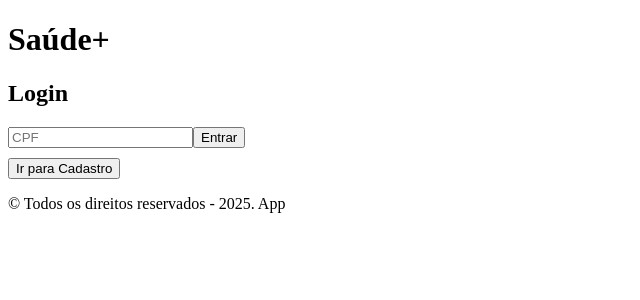
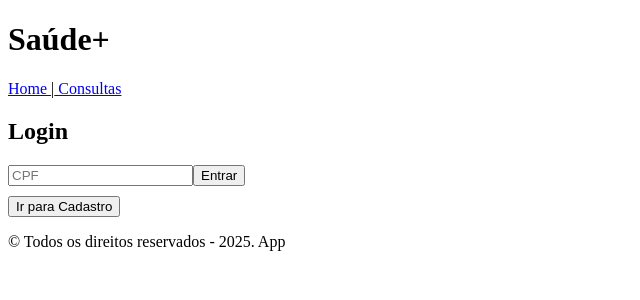
Before and after one commit to Challenge-1TDSPF-RRP/Front-End-Sprint-3, a React (Vite) app in the folder Saúde+/: page / in a window 1280 px wide. Shown: the top 300 px of the page, without its empty margins (0-640 px from the left). Built offline with nearby package versions, Linux system fonts and the light colour scheme.

Commit message:
Criando menu e adicionando ele no header. adicionando path de EditarConsulta e Consulta no main.

```diff
--- a/Saúde+/package.json
+++ b/Saúde+/package.json
@@ -8,7 +8,7 @@
     "build": "tsc -b && vite build",
     "lint": "eslint .",
     "preview": "vite preview",
-     "json-server": "json-server --watch db.json --port 3001"
+    "json-server": "json-server --watch db.json --port 3001"
   },
   "dependencies": {
     "react": "^19.1.1",
--- a/Saúde+/src/components/Header/Header.tsx
+++ b/Saúde+/src/components/Header/Header.tsx
@@ -1,9 +1,12 @@
+import Menu from "../Menu/Menu";
+
 
 export default function Header(){
 
     return(
         <header>
             <h1>Saúde+</h1>
+            <Menu/>
         </header>
     );
 }
--- /dev/null
+++ b/Saúde+/src/components/Menu/Menu.tsx
@@ -0,0 +1,11 @@
+import { Link } from "react-router-dom";
+
+export default function Menu(){
+
+    return(
+        <nav>
+            <Link to="/">Home </Link>|
+            <Link to="/consultas"> Consultas</Link>
+        </nav>
+    );
+}
--- a/Saúde+/src/main.tsx
+++ b/Saúde+/src/main.tsx
@@ -8,6 +8,8 @@ import Error from './routes/Error/index.tsx';
 import Home from './routes/Home/index.tsx';
 import Login from "./routes/Login/index.tsx";
 import Register from "./routes/Register/index.tsx";
+import Consultas from './routes/Consulta/index.tsx';
+import EditarConsulta from "./routes/EditarConsulta/index.tsx"
 
 const router = createBrowserRouter([
   {
@@ -18,6 +20,8 @@ const router = createBrowserRouter([
       { path: "/", element: <Login /> },
       { path: "/home", element: <Home/> },
       { path: "/register", element: <Register/> },
+      { path: "/consultas", element: <Consultas/>},
+      { path: "/editar/consultas/:id", element: <EditarConsulta/> }
     ],
   },
 ]);
```
